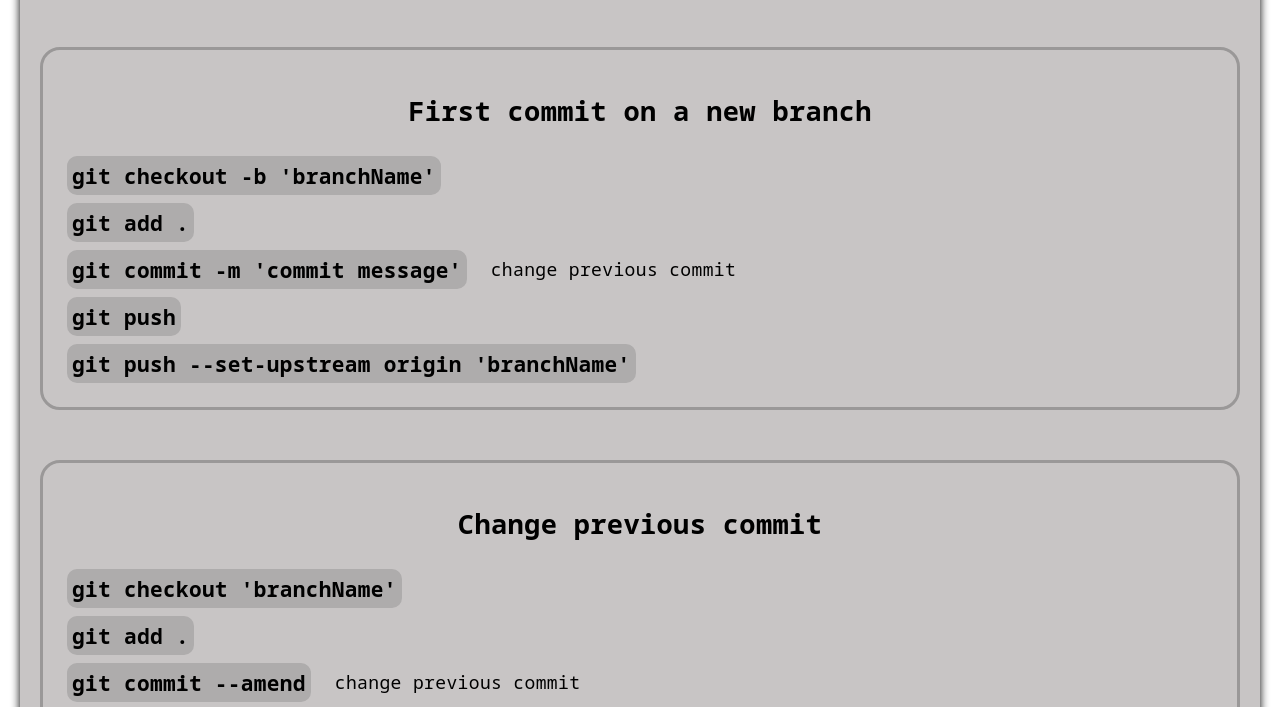
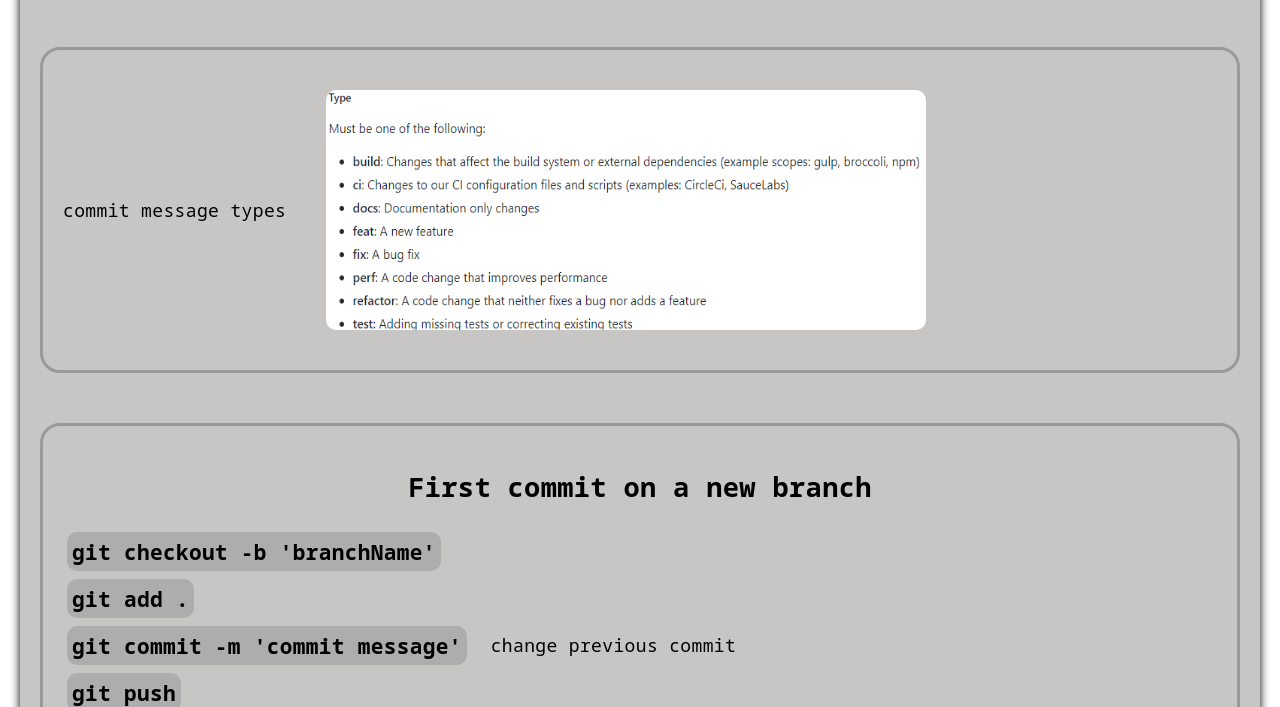
Before and after one commit to RomaZherko21/git-commands, a plain HTML site: page index.html in a window 1280 px wide. Shown: the part 92-799 px from the top of the page. Drawn offline with Linux system fonts and the light colour scheme.

Commit message:
Add commit message types

```diff
--- a/index.html
+++ b/index.html
@@ -19,6 +19,17 @@
         <h1 class="main__title">
             GIT commands
         </h1>
+
+        <section class="commands-list">
+            <div class="command-wrapper">
+                <div class="description">commit message types
+                </div>
+
+                <div class="img-wrapper">
+                    <img src="./img/commit/type.png" style="width: 600px; height:240px; border-radius: 10px;" alt="">
+                </div>
+            </div>
+        </section>
 
         <section class="commands-list">
             <h2 class="commands-list__title">First commit on a new branch</h2>
```
Also changed, not shown: img/commit/type.png (added).
